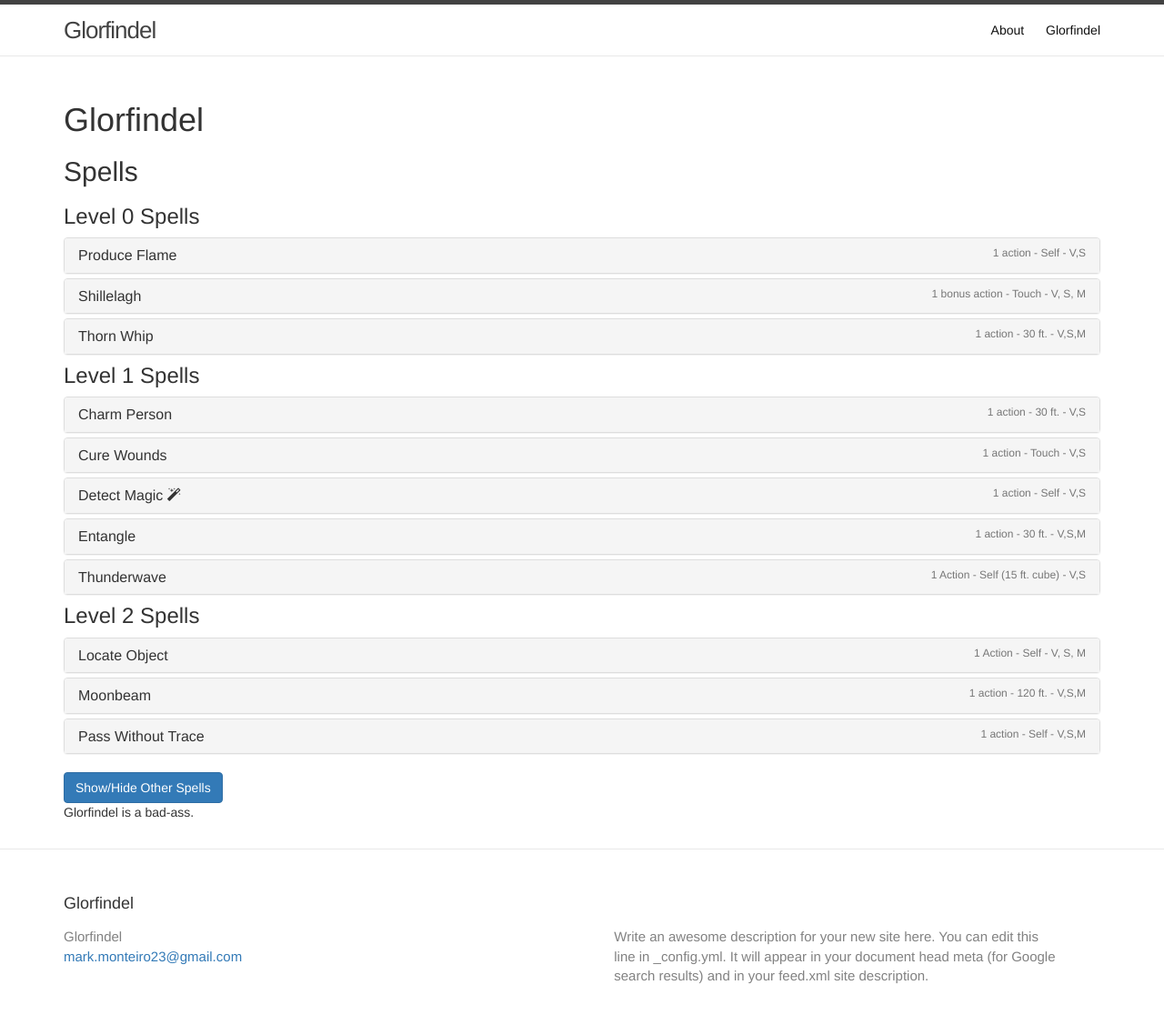
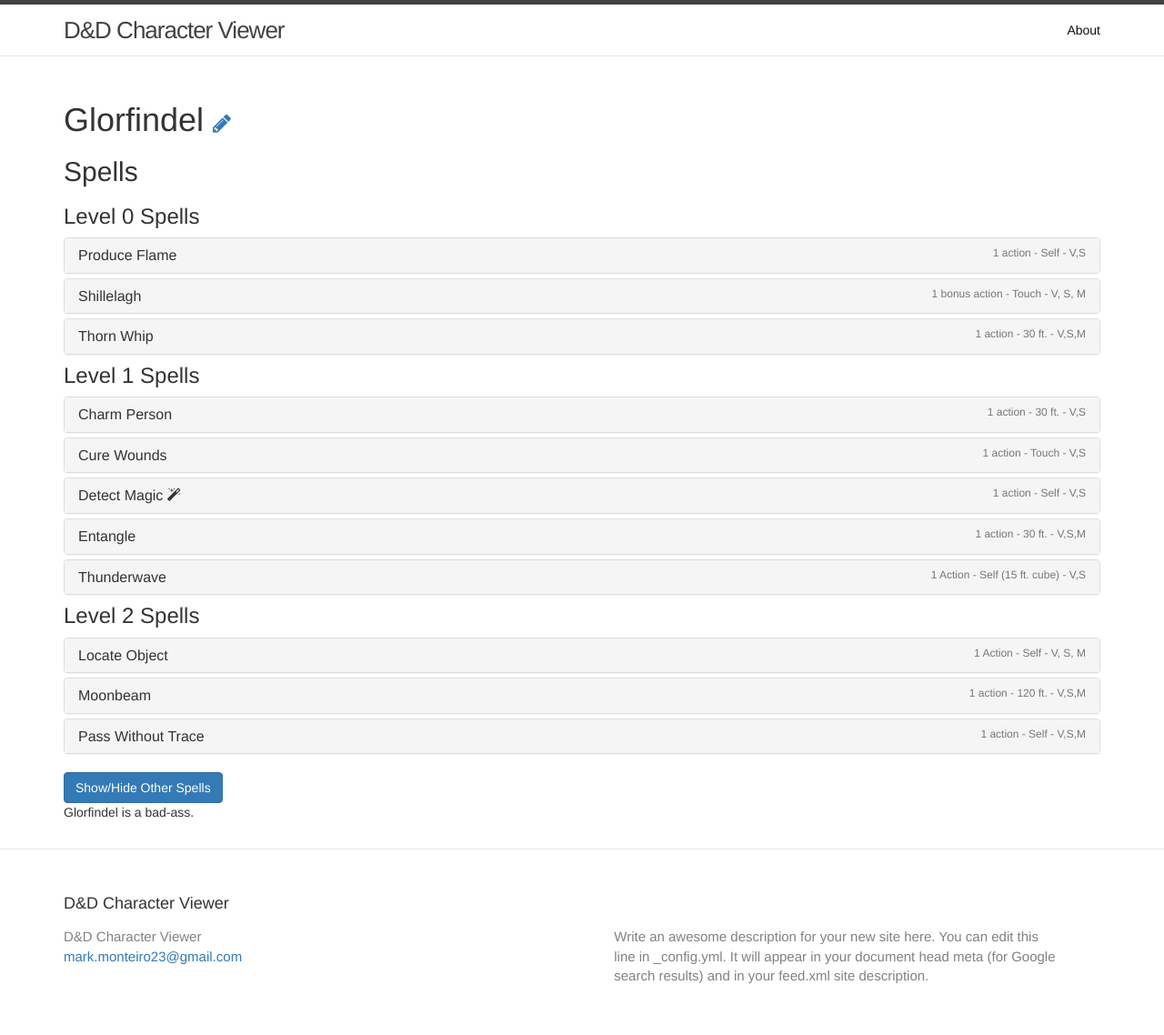
Before and after one commit to mark-monteiro/dnd-character, a Jekyll site: the page built from index.html, in a window 1280 px wide. Shown: the whole page at 91% size. Built offline with Jekyll 4.4.1, drawn with Linux system fonts in a browser that asks for light colours; nearby versions of some CDN libraries.

Commit message:
style updates

```diff
--- a/_config.yml
+++ b/_config.yml
@@ -6,7 +6,7 @@
 # 'jekyll serve'. If you change this file, please restart the server process.
 
 # Site settings
-title: Glorfindel
+title: "D&D Character Viewer"
 email: mark.monteiro23@gmail.com
 description: > # this means to ignore newlines until "baseurl:"
   Write an awesome description for your new site here. You can edit this
@@ -14,6 +14,7 @@ description: > # this means to ignore newlines until "baseurl:"
   Google search results) and in your feed.xml site description.
 baseurl: "/dnd-character" # the subpath of your site, e.g. /blog
 url: "http://mark-monteiro.github.io/dnd-character" # the base hostname & protocol for your site
+github-username: "mark-monteiro"
 
 # Github Unmodifiable Settings
 safe: true
--- a/_includes/character.html
+++ b/_includes/character.html
@@ -1,7 +1,12 @@
 {% assign character = include.character %}
 
 <h1>
-   {{character.name}}
+  {{character.name}}
+  <small>
+    <a href="http://prose.io/#{{site.github-username}}/dnd-character/edit/gh-pages/_characters/{{character.name | replace ' ', '-' | downcase}}.html" target="_blank">
+      <i class="fa fa-pencil"></i>
+    </a>
+  </small>
 </h1>
 
 <section class='spells'>
--- a/index.html
+++ b/index.html
@@ -1,6 +1,5 @@
 ---
 layout: default
-title: Glorfindel
 ---
 
 {% assign defaultCharacter = site.characters[0] %}
```
